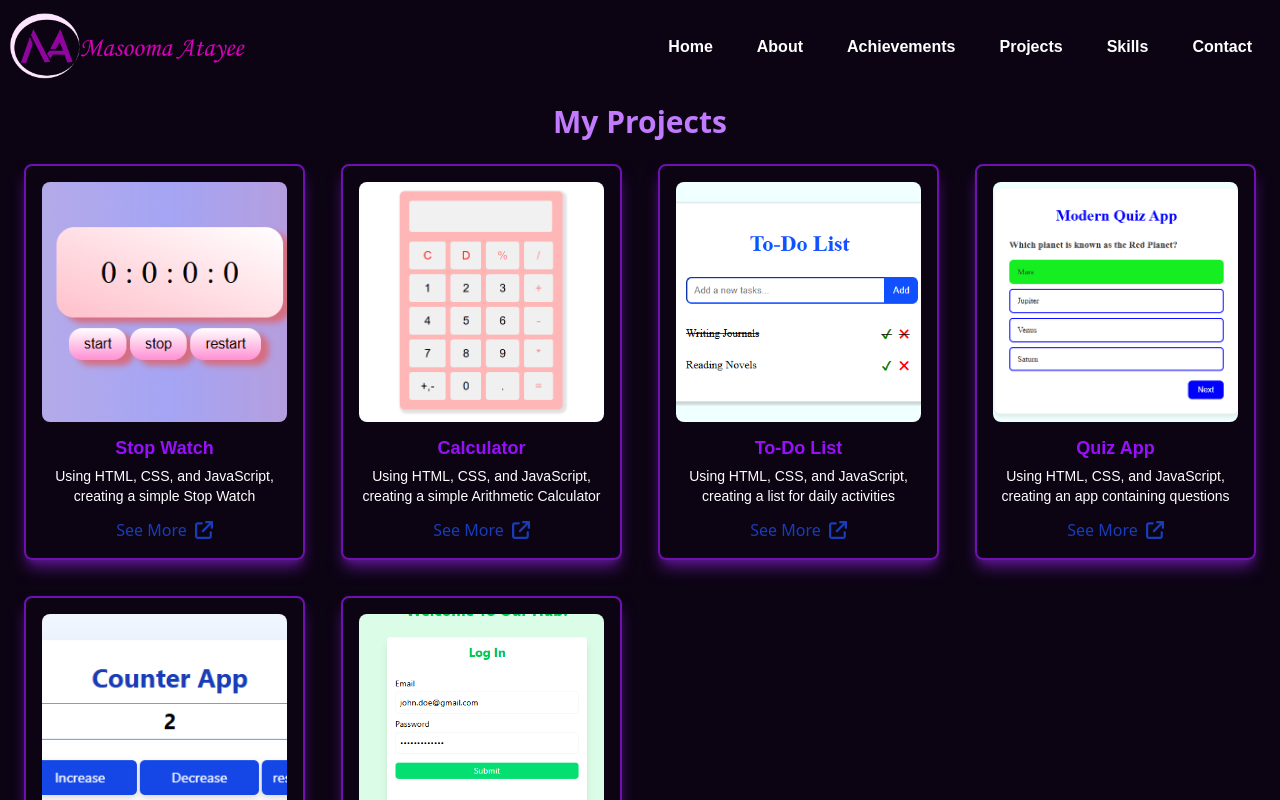
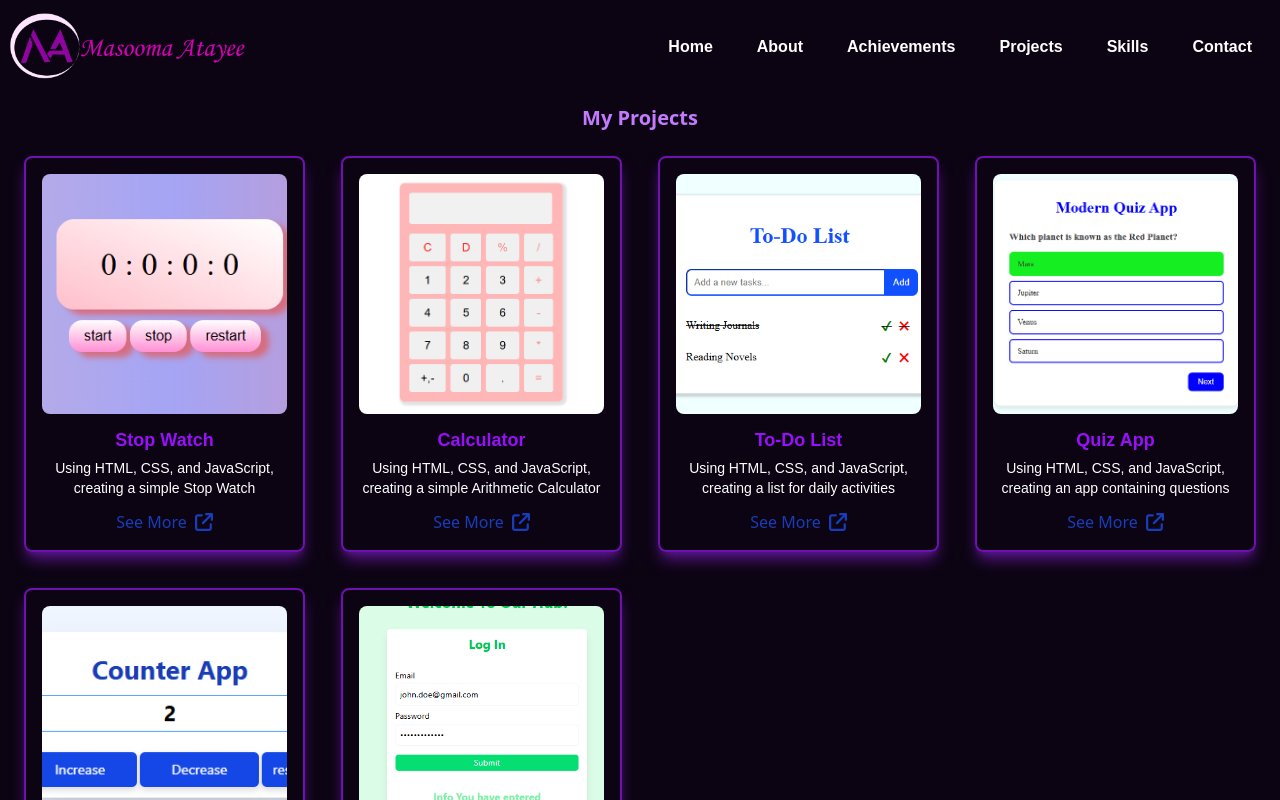
Before and after one commit to Masomatta/Portfolio-master, a React (Vite) app: page /projects in a window 1280 px wide. Shown: the top 800 px of the page. Built offline with nearby package versions, Linux system fonts and the light colour scheme; a web font is replaced by a local one.

Commit message:
updated with new

```diff
--- a/src/Pages/Projects.jsx
+++ b/src/Pages/Projects.jsx
@@ -58,7 +58,7 @@ const Projects = () => {
     <>
       <div className="min-h-[80vh] sm:min-h-screen flex flex-col bg-[#0C0413] p-6 mt-10">
         <motion.h2
-          className="text-center text-purple-400 text-3xl font-bold mt-10 mb-6"
+          className="text-center text-purple-400 text-xl font-bold mt-10 mb-6"
           initial={{ opacity: 0, y: -20 }}
           animate={{ opacity: 1, y: 0 }}
           transition={{ duration: 0.8 }}
```
